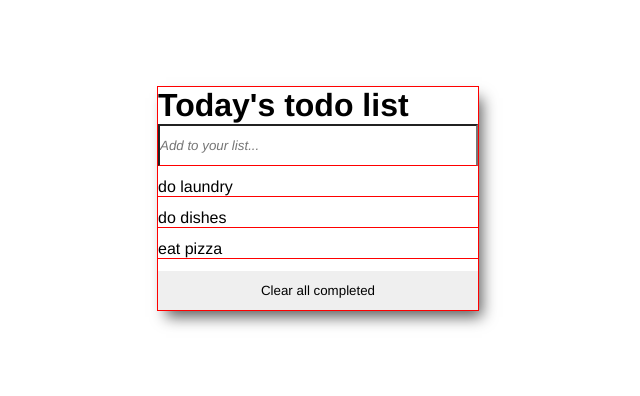
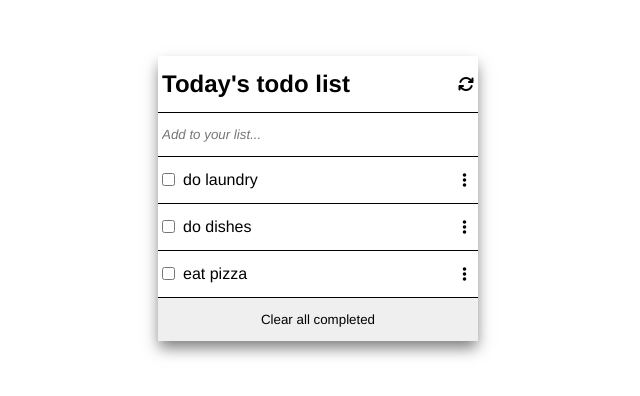
Before and after one commit to tkz96/todo-list, a website built with webpack: page src/template.html in a window 1280 px wide. Shown: the part 202-598 px from the top of the page, without its empty margins (322-962 px from the left). Built offline with nearby package versions, Linux system fonts and the light colour scheme.

Commit message:
Add skeleton

```diff
--- a/src/index.js
+++ b/src/index.js
@@ -1,21 +1,21 @@
 import './style.css';
 
-let tasks = [
+const tasks = [
   {
-    description: "do laundry",
+    description: 'do laundry',
     completed: false,
-    index: 0
+    index: 0,
   },
   {
-    description: "do dishes",
+    description: 'do dishes',
     completed: false,
-    index: 1
+    index: 1,
   },
   {
-    description: "eat pizza",
+    description: 'eat pizza',
     completed: false,
-    index: 2
-  }
+    index: 2,
+  },
 ];
 
 const todoList = document.querySelector('.todo-list');
@@ -23,10 +23,9 @@ const todoList = document.querySelector('.todo-list');
 const populateList = () => {
   tasks.forEach((task) => {
     const li = document.createElement('li');
-    li.innerText = task.description;
-
+    li.innerHTML = `<input type="checkbox"><div class="task-text">${task.description}</div><i class="fas fa-ellipsis-v"></i>`;
     todoList.appendChild(li);
   });
-}
+};
 
 populateList();
--- a/src/print.js
+++ b/src/print.js
@@ -1,3 +1,3 @@
 export default function printMe() {
-    console.log('I get called from print.js!');
-  }
+  console.log('I get called from print.js!'); // eslint-disable-line
+}
--- a/src/style.css
+++ b/src/style.css
@@ -2,22 +2,31 @@
   padding: 0;
   margin: 0;
   font-family: Helvetica, sans-serif;
+  box-sizing: border-box;
 }
 
-li {
-  list-style: none;
+h1 {
+  font-size: 24px;
+}
+
+.todo-title {
+  display: flex;
+  justify-content: space-between;
+  align-items: center;
+  padding: 14px 4px;
+  border-bottom: 1px solid #000;
 }
 
 button {
   border: none;
   border-radius: 0;
-  padding: 12px
+  padding: 14px;
 }
 
 input {
-  border-bottom: 1px solid red;
-  padding: 12px 0;
-
+  border: none;
+  border-bottom: 1px solid #000;
+  padding: 14px 4px;
 }
 
 input::placeholder {
@@ -33,15 +42,22 @@ input::placeholder {
 .list-wrapper {
   display: flex;
   flex-direction: column;
-  box-shadow: 6px 9px 14px -3px rgba(0,0,0,0.63);
+  box-shadow: 0 8px 14px -1px rgba(0, 0, 0, 0.51);
   min-width: 320px;
   max-width: 480px;
   margin-left: auto;
   margin-right: auto;
-  border: 1px solid red;
 }
 
 li {
-  margin: 12px 0;
-  border-bottom: 1px solid red;
+  list-style: none;
+  display: flex;
+  align-items: center;
+  gap: 8px;
+  padding: 14px 4px;
+  border-bottom: 1px solid #000;
 }
+
+.task-text {
+  width: 87%;
+}
--- a/src/template.html
+++ b/src/template.html
@@ -3,13 +3,17 @@
   <head>
     <meta charset="UTF-8" />
     <meta name="viewport" content="width=device-width, initial-scale=1.0" />
+    <script src="https://kit.fontawesome.com/35e1aa0ca5.js" crossorigin="anonymous"></script>
     <title><%= htmlWebpackPlugin.options.title %></title>
   </head>
 
   <body>
     <div class="app-wrapper">
       <div class="list-wrapper">
-        <h1 class="title">Today's todo list</h1>
+        <div class="todo-title">
+          <h1>Today's todo list</h1>
+          <i class="fa-solid fa-arrows-rotate"></i>
+        </div>
         <input type="text" class="input" placeholder="Add to your list..." />
         <ul class="todo-list"></ul>
         <button class="btn" type="button">Clear all completed</button>
--- a/webpack.config.js
+++ b/webpack.config.js
@@ -19,12 +19,12 @@ module.exports = {
     new HtmlWebpackPlugin({
       title: 'To-Do List',
       filename: 'index.html',
-            template: 'src/template.html'
+      template: 'src/template.html',
     }),
   ],
   output: {
     path: path.resolve(__dirname, 'dist'),
     filename: '[name].bundle.js',
-        clean: true
+    clean: true,
   },
 };
```
Also changed, not shown: package.json (+9 -0 lines), .eslintrc.json (added), .github/workflows/linters.yml (added), .stylelintrc.json (added), README.md (added), dist/index.bundle.js, dist/index.html, dist/print.bundle.js, 2 other files. Lines whose indentation alone changed are shown as unchanged.
